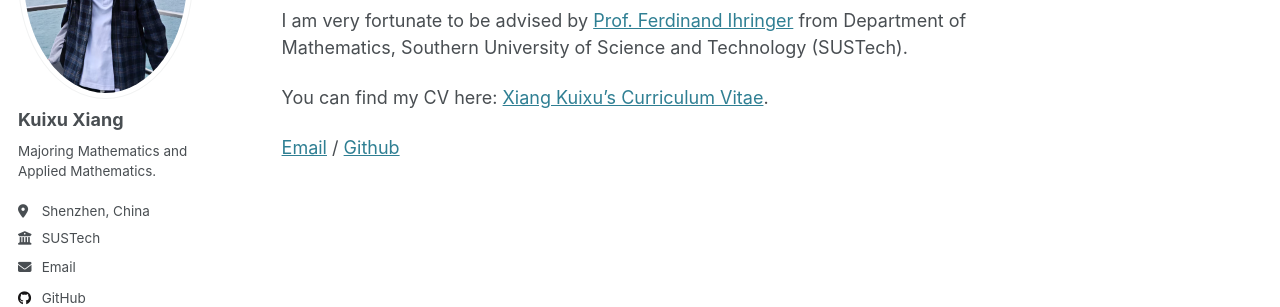
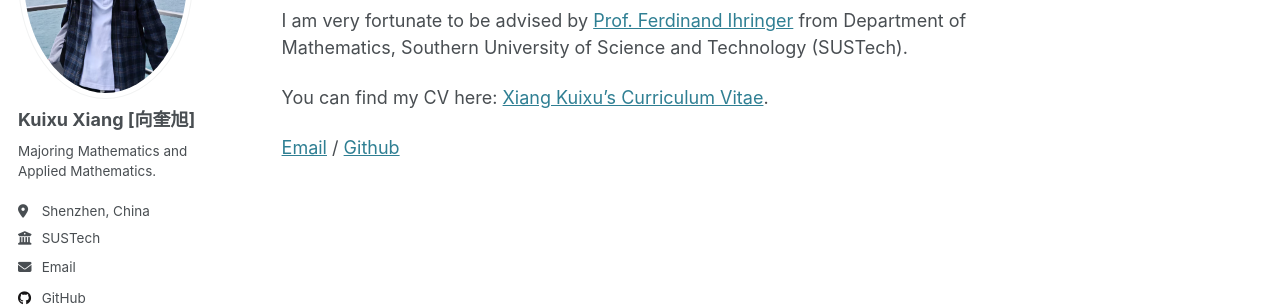
Before and after one commit to QUINCY-XIANG/quincyxiang.github.io, a Jekyll site: the page built from _pages/about.md, in a window 1280 px wide. Shown: the part 246-553 px from the top of the page. Built offline with Jekyll 4.4.1, drawn with Linux system fonts in a browser that asks for light colours.

Commit message:
Update _config.yml

```diff
--- a/_config.yml
+++ b/_config.yml
@@ -23,7 +23,7 @@ repository               : "quincy-xiang.github.io/quincyxiang.github.io/"
 author:
   # Biographic information
   avatar           : "profile.png"
-  name             : "Kuixu Xiang"
+  name             : "Kuixu Xiang [向奎旭]"
   pronouns         : # example: "she/her"
   bio              : "Majoring Mathematics and Applied Mathematics."
   location         : "Shenzhen, China"
```
